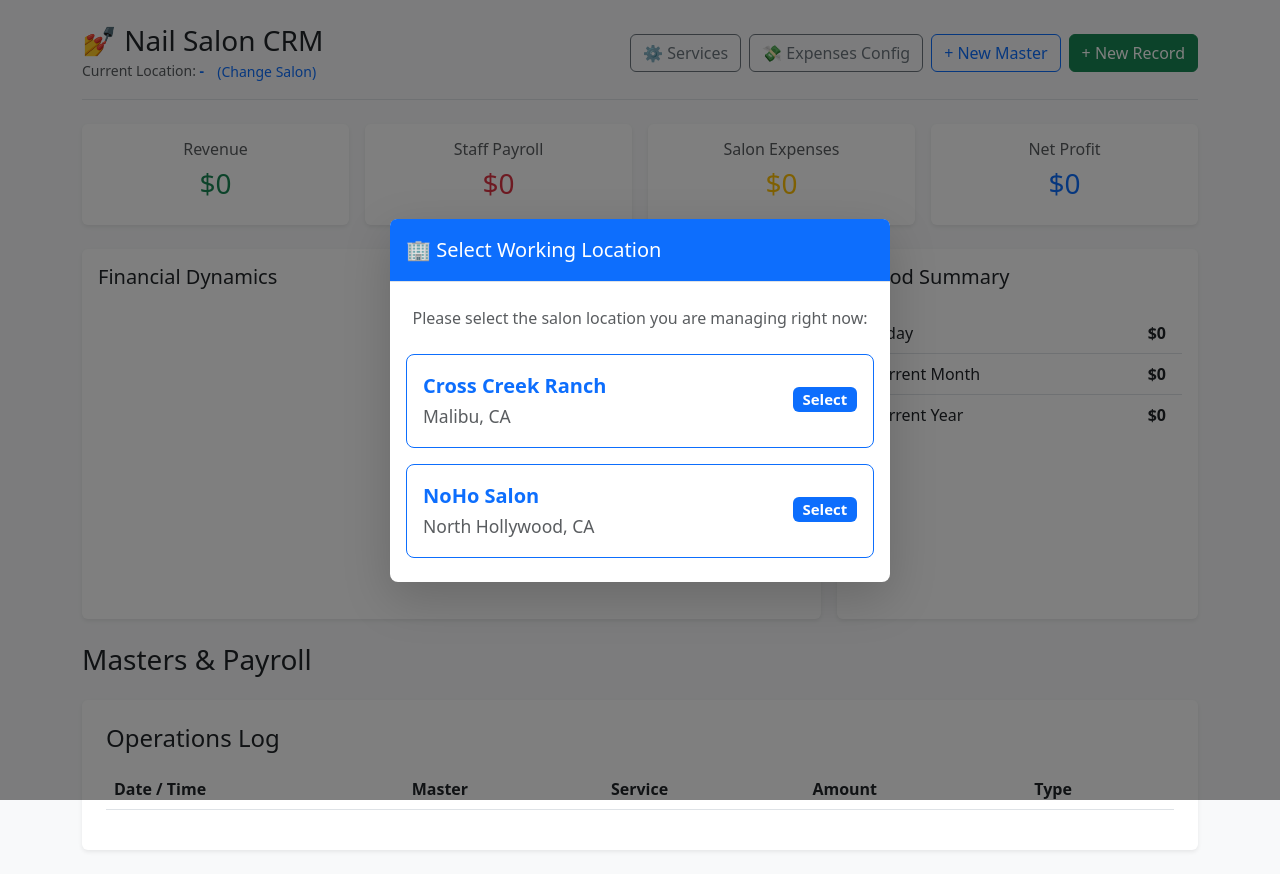
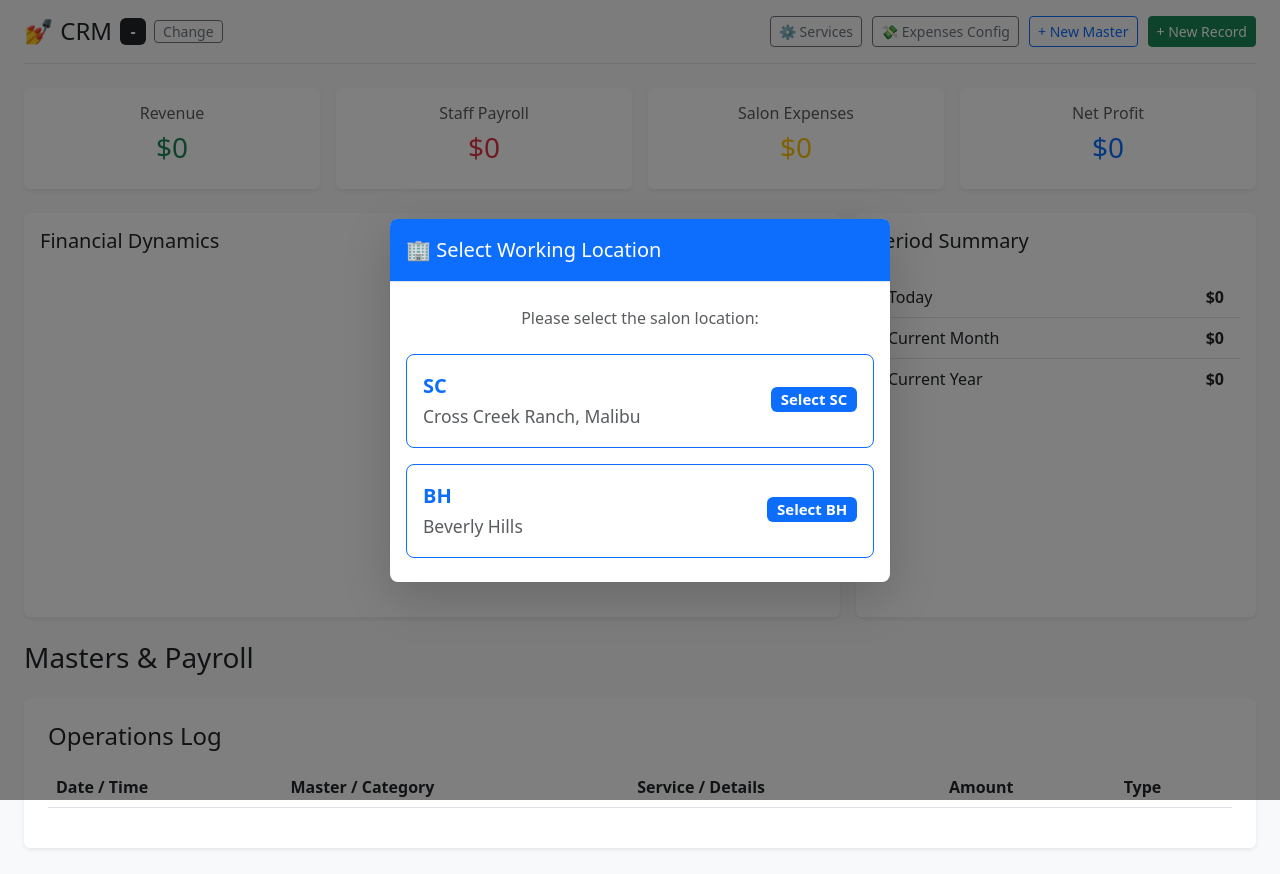
Before and after one commit to 5069380-hub/Lisa-Kon-salon, a plain HTML site: page index.html in a window 1280 px wide. Drawn offline with nearby package versions, Linux system fonts and the light colour scheme.

Commit message:
Update index.html

```diff
--- a/index.html
+++ b/index.html
@@ -3,17 +3,17 @@
 <head>
     <meta charset="UTF-8">
     <meta name="viewport" content="width=device-width, initial-scale=1.0">
-    <title>Nail Salon CRM - Multi-Location Management</title>
+    <title>Nail Salon CRM - SC & BH</title>
     <link href="https://cdn.jsdelivr.net/npm/bootstrap@5.3.0/dist/css/bootstrap.min.css" rel="stylesheet">
     <script src="https://cdn.jsdelivr.net/npm/chart.js"></script>
     <style>
         .master-avatar { width: 60px; height: 60px; object-fit: cover; border-radius: 50%; }
-        .salon-selector-bg { background: linear-gradient(135deg, #f8f9fa 0%, #e9ecef 100%); }
+        .header-toolbar { display: flex; flex-wrap: nowrap; align-items: center; gap: 10px; overflow-x: auto; white-space: nowrap; }
     </style>
 </head>
 <body class="bg-light">
 
-    <!-- SALON SELECTION MODAL (Mandatory on start) -->
+    <!-- SALON SELECTION MODAL (SC & BH) -->
     <div class="modal fade" id="salonSelectModal" data-bs-backdrop="static" data-bs-keyboard="false" tabindex="-1">
         <div class="modal-dialog modal-dialog-centered">
             <div class="modal-content shadow-lg border-0">
@@ -21,15 +21,15 @@
                     <h5 class="modal-title">🏢 Select Working Location</h5>
                 </div>
                 <div class="modal-body text-center py-4">
-                    <p class="text-muted mb-4">Please select the salon location you are managing right now:</p>
+                    <p class="text-muted mb-4">Please select the salon location:</p>
                     <div class="d-grid gap-3">
-                        <button class="btn btn-outline-primary btn-lg p-3 text-start d-flex justify-content-between align-items-center salon-btn" data-salon="Cross Creek Ranch (Malibu)">
-                            <span><strong>Cross Creek Ranch</strong><br><small class="text-muted">Malibu, CA</small></span>
-                            <span class="badge bg-primary">Select</span>
+                        <button class="btn btn-outline-primary btn-lg p-3 text-start d-flex justify-content-between align-items-center salon-btn" data-salon="SC">
+                            <span><strong>SC</strong><br><small class="text-muted">Cross Creek Ranch, Malibu</small></span>
+                            <span class="badge bg-primary">Select SC</span>
                         </button>
-                        <button class="btn btn-outline-primary btn-lg p-3 text-start d-flex justify-content-between align-items-center salon-btn" data-salon="NoHo Salon">
-                            <span><strong>NoHo Salon</strong><br><small class="text-muted">North Hollywood, CA</small></span>
-                            <span class="badge bg-primary">Select</span>
+                        <button class="btn btn-outline-primary btn-lg p-3 text-start d-flex justify-content-between align-items-center salon-btn" data-salon="BH">
+                            <span><strong>BH</strong><br><small class="text-muted">Beverly Hills</small></span>
+                            <span class="badge bg-primary">Select BH</span>
                         </button>
                     </div>
                 </div>
@@ -37,19 +37,20 @@
         </div>
     </div>
 
-    <div class="container py-4">
-        <!-- HEADER -->
-        <header class="pb-3 mb-4 border-bottom d-flex justify-content-between align-items-center flex-wrap gap-3">
-            <div>
-                <h1 class="h3 mb-0">💅 Nail Salon CRM</h1>
-                <span class="text-muted small">Current Location: <strong id="currentSalonTitle" class="text-primary">-</strong></span>
-                <button class="btn btn-sm btn-link p-0 ms-2 text-decoration-none" id="changeSalonBtn">(Change Salon)</button>
+    <div class="container-fluid py-3 px-4">
+        <!-- HEADER IN ONE LINE -->
+        <header class="pb-3 mb-4 border-bottom d-flex justify-content-between align-items-center flex-nowrap overflow-auto gap-3">
+            <div class="d-flex align-items-center gap-2 flex-shrink-0">
+                <h1 class="h4 mb-0">💅 CRM</h1>
+                <span class="badge bg-dark fs-6" id="currentSalonTitle">-</span>
+                <button class="btn btn-sm btn-outline-secondary py-0" id="changeSalonBtn">Change</button>
             </div>
-            <div class="d-flex gap-2 flex-wrap">
-                <button class="btn btn-outline-secondary" data-bs-toggle="modal" data-bs-target="#manageServicesModal">⚙️ Services</button>
-                <button class="btn btn-outline-secondary" data-bs-toggle="modal" data-bs-target="#manageExpensesModal">💸 Expenses Config</button>
-                <button class="btn btn-outline-primary" data-bs-toggle="modal" data-bs-target="#addMasterModal">+ New Master</button>
-                <button class="btn btn-success" data-bs-toggle="modal" data-bs-target="#addTransactionModal">+ New Record</button>
+
+            <div class="header-toolbar">
+                <button class="btn btn-sm btn-outline-secondary" data-bs-toggle="modal" data-bs-target="#manageServicesModal">⚙️ Services</button>
+                <button class="btn btn-sm btn-outline-secondary" data-bs-toggle="modal" data-bs-target="#manageExpensesModal">💸 Expenses Config</button>
+                <button class="btn btn-sm btn-outline-primary" data-bs-toggle="modal" data-bs-target="#addMasterModal">+ New Master</button>
+                <button class="btn btn-sm btn-success" data-bs-toggle="modal" data-bs-target="#addTransactionModal">+ New Record</button>
             </div>
         </header>
 
@@ -119,8 +120,8 @@
                     <thead>
                         <tr>
                             <th>Date / Time</th>
-                            <th>Master</th>
-                            <th>Service</th>
+                            <th>Master / Category</th>
+                            <th>Service / Details</th>
                             <th>Amount</th>
                             <th>Type</th>
                         </tr>
@@ -131,7 +132,7 @@
         </div>
     </div>
 
-    <!-- MODAL: ADD TRANSACTION (NEW RECORD) -->
+    <!-- MODAL: ADD TRANSACTION -->
     <div class="modal fade" id="addTransactionModal" tabindex="-1">
         <div class="modal-dialog">
             <div class="modal-content">
@@ -153,7 +154,6 @@
                             <input type="datetime-local" class="form-control" id="txDateTime" required>
                         </div>
 
-                        <!-- Service Fields -->
                         <div id="serviceFieldsContainer">
                             <div class="mb-3">
                                 <label class="form-label">Master</label>
@@ -165,7 +165,6 @@
                             </div>
                         </div>
 
-                        <!-- Expense Fields -->
                         <div id="expenseFieldsContainer" style="display: none;">
                             <div class="mb-3">
                                 <label class="form-label">Expense Category</label>
@@ -255,7 +254,7 @@
                     <form id="addExpenseCatForm" class="mb-3 pb-3 border-bottom">
                         <h6>Add Expense Category</h6>
                         <div class="mb-2">
-                            <input type="text" class="form-control" id="expenseCatNameInput" placeholder="Rent, Materials, Utilities..." required>
+                            <input type="text" class="form-control" id="expenseCatNameInput" placeholder="Rent, Materials..." required>
                         </div>
                         <button type="submit" class="btn btn-sm btn-primary w-100">+ Add Category</button>
                     </form>
```
